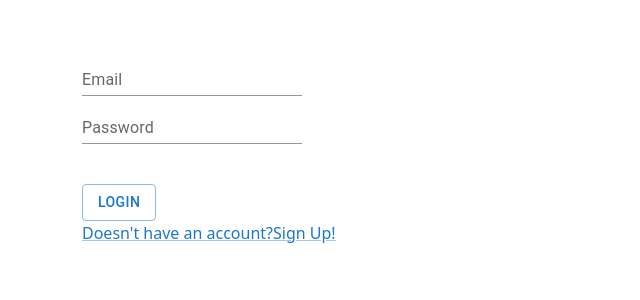
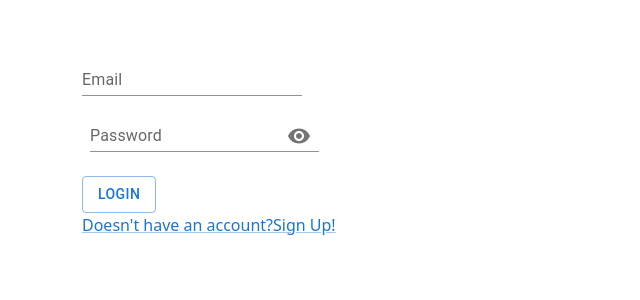
Before and after one commit to minhaj-mhd/chat-app-frontend, a React (Create React App) app: page /login in a window 1280 px wide. Shown: the top 300 px of the page, without its empty margins (0-640 px from the left). Built offline with nearby package versions, Linux system fonts and the light colour scheme.

Commit message:
password field

```diff
--- a/src/Components/FriendRequests.jsx
+++ b/src/Components/FriendRequests.jsx
@@ -15,6 +15,11 @@
 function FriendRequests() {
     const [data, setdata] = useState([])
     useEffect(() => {
+
+    fetchData();
+
+    }, [])
+
     const fetchData =async()=>{
         try{
             const response = await api.get("friends/friendrequests/");
@@ -27,15 +32,15 @@
             console.log("error in fetching data")
         }
     }
-    fetchData();
 
-    }, [])
+
 
     const handleAccept = async(id)=>{
         const response = await api.post("friends/acceptrequest/",{
             friend:id,status:"accepted"
         });
             console.log(response.data)
+            fetchData();
     }
     const listComponent={}
   return (
--- a/src/Components/Login.jsx
+++ b/src/Components/Login.jsx
@@ -5,6 +5,13 @@
 import { useNavigate } from 'react-router-dom';
 import Link from '@mui/material/Link';
 import api from '../utils/axios';
+import Visibility from '@mui/icons-material/Visibility';
+import VisibilityOff from '@mui/icons-material/VisibilityOff';
+import InputAdornment from '@mui/material/InputAdornment';
+import IconButton from '@mui/material/IconButton';
+import Input from '@mui/material/Input';
+import InputLabel from '@mui/material/InputLabel';
+import FormControl from '@mui/material/FormControl';
 
 function Login() {
     const [email, setEmail] = useState("")
@@ -12,6 +19,17 @@
     const [responseMessage, setResponseMessage] = useState(null);
     const navigate = useNavigate()
     const [success, setSuccess] = useState(false)
+    const [showPassword, setShowPassword] = React.useState(false);
+
+    const handleClickShowPassword = () => setShowPassword((show) => !show);
+
+    const handleMouseDownPassword = (event) => {
+      event.preventDefault();
+    };
+
+    const handleMouseUpPassword = (event) => {
+      event.preventDefault();
+    };
 
     const handleSubmit =async(e)=>{
       e.preventDefault()
@@ -54,8 +72,33 @@
     }
   return (
     <div className='container'>
+
     <TextField className='mt-5' id="standard-basic" label="Email" variant="standard" onChange={(e)=>setEmail(e.target.value)}></TextField> <br />
-    <TextField id="standard-basic" label="Password" variant="standard"onChange={(e)=>setPassword(e.target.value)}/>  <br />
+    {/* <TextField id="standard-basic" label="Password" type ="password" variant="standard"/>  <br /> */}
+    <FormControl sx={{ m: 1, width: '25ch' }} variant="standard">
+
+    <InputLabel htmlFor="standard-adornment-password">Password</InputLabel>
+          <Input
+            id="standard-adornment-password"
+            type={showPassword ? 'text' : 'password'}
+            onChange={(e)=>setPassword(e.target.value)}
+            endAdornment={
+              <InputAdornment position="end">
+                <IconButton
+                  aria-label={
+                    showPassword ? 'hide the password' : 'display the password'
+                  }
+                  onClick={handleClickShowPassword}
+                  onMouseDown={handleMouseDownPassword}
+                  onMouseUp={handleMouseUpPassword}
+                >
+                  {showPassword ? <VisibilityOff /> : <Visibility />}
+                </IconButton>
+              </InputAdornment>
+            }
+          />
+        </FormControl>
+
     { responseMessage ? responseMessage &&success ? <Alert  severity="success">{responseMessage}</Alert>: <Alert  severity="error">{responseMessage}</Alert>: ""}
 
     <br />
--- a/src/Components/SearchUsers.jsx
+++ b/src/Components/SearchUsers.jsx
@@ -48,6 +48,14 @@
         setAddData(response.data)
         fetchData();
     }
+    const handleCancel = async(id)=>{
+        const response= await api.post("friends/cancelrequest/",{
+            friend:id,
+        })
+        console.log(response);
+        fetchData()
+
+    }
     const handleclose =()=>{
         setdata([])
     }
@@ -81,7 +89,7 @@
                     {item.friendship_status==="None"?<Button variant="contained"  sx={{width:"10%"}} onClick={()=>
                         handleAdd(item.id)}>Add
                     </Button>:item.friendship_status==="pending"?<Button variant="contained"  sx={{width:"10%"}} onClick={()=>
-                        {}}>Cancel
+                        {handleCancel(item.id)}}>Cancel
                     </Button>:<Button variant="contained"  sx={{width:"10%"}} onClick={()=>
                         {setchatWithUser(item)}}>chat
                     </Button>}
```
